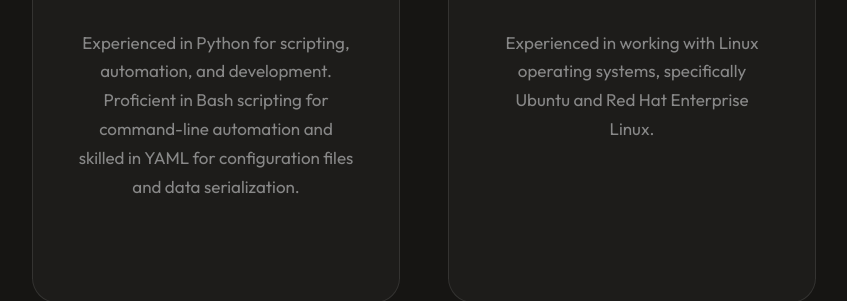
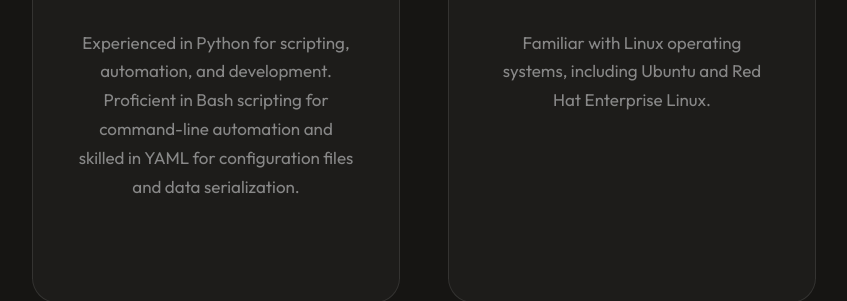
Before and after one commit to wahajahmad-cyber/Portfolio_Website, a React (Vite) app: page / in a window 1280 px wide. Shown: the part 4360-4661 px from the top of the page, without its empty margins (8-855 px from the left). Built offline with nearby package versions, Linux system fonts and the light colour scheme; no server answers; a web font is replaced by a local one.

Commit message:
changes made in Skills

```diff
--- a/src/assets/services_data.js
+++ b/src/assets/services_data.js
@@ -44,7 +44,7 @@
     {
         s_no: "08",
         s_name: "Operating Systems",
-        s_desc: "Experienced in working with Linux operating systems, specifically Ubuntu and Red Hat Enterprise Linux.",
+        s_desc: "Familiar with Linux operating systems, including Ubuntu and Red Hat Enterprise Linux.",
         icon: "FaLinux" // Assuming FaLinux exists or a similar icon
     }
 ];
```
